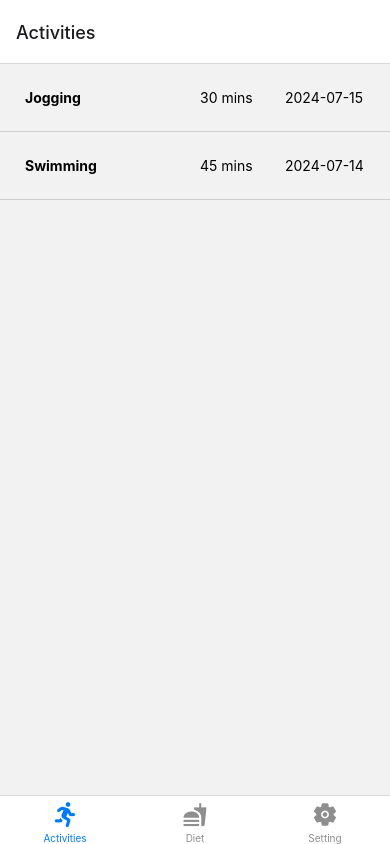
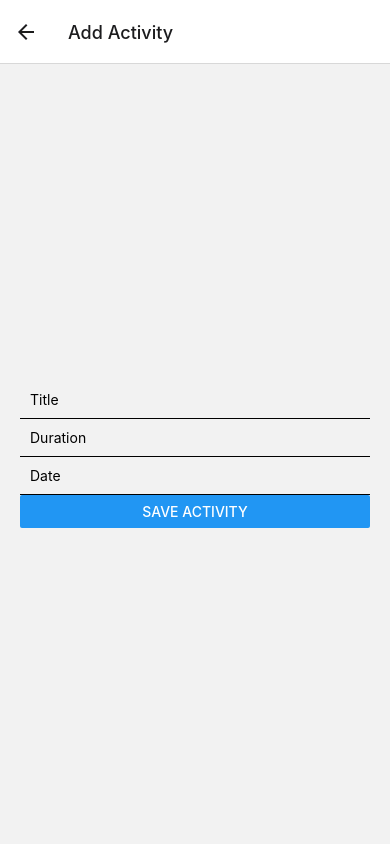
Before and after one commit to psyvalvrave/CS5520_Assignment2, a React Native app: screen /ActivityForm in a window 390 px wide. Built offline with nearby package versions, Linux system fonts and the light colour scheme.

Commit message:
create the top right button to add, drop the text + and use icon instead

```diff
--- a/App.js
+++ b/App.js
@@ -3,6 +3,7 @@ import { NavigationContainer } from '@react-navigation/native';
 import { createBottomTabNavigator } from '@react-navigation/bottom-tabs';
 import { createNativeStackNavigator } from '@react-navigation/native-stack';
 import Activities from './Screens/Activities';
+import ActivityForm from './Screens/ActivityForm';
 import Diet from './Screens/Diet';
 import Setting from './Screens/Setting';
 import {Ionicons, FontAwesome5, MaterialCommunityIcons} from '@expo/vector-icons';
@@ -42,6 +43,9 @@ export default function App() {
     <NavigationContainer>
       <Stack.Navigator>
         <Stack.Screen name="Home" component={MyTabs} options={{ headerShown: false }}/>
+        <Stack.Screen name="Activities" component={Activities}/>
+        <Stack.Screen name="Diet" component={Diet}/>
+        <Stack.Screen name="ActivityForm" component={ActivityForm} options={{ title: 'Add Activity' }} />
       </Stack.Navigator>
     </NavigationContainer>
   );
--- /dev/null
+++ b/Components/HeaderButtonHolder.js
@@ -0,0 +1,27 @@
+import React from 'react';
+import { Pressable, StyleSheet, View } from 'react-native';
+import helper from '../Config/Helper';
+
+
+const headerButtonHolder = ({onPress, children, style }) => {
+    return (
+        <Pressable
+            onPress={onPress} style={[styles.buttonContainer, style]}
+            >
+                {children}
+            </Pressable>
+    );
+};
+
+const styles = StyleSheet.create({
+    buttonContainer: {
+        flexDirection: "row",
+        marginRight: helper.margin.headerButtonRight,
+        alignContent:"center",
+        justifyContent:"flex-end",
+        width: "25%",
+        height: "80%",
+    },
+});
+
+export default headerButtonHolder;
--- /dev/null
+++ b/Components/InputField.js
@@ -0,0 +1,27 @@
+import React from 'react';
+import { TextInput, StyleSheet } from 'react-native';
+import helper from '../Config/Helper';
+
+const InputField = ({ value, onChangeText, placeholder, onBlur, keyboardType, style}) => {
+    return (
+        <TextInput
+        style={[styles.input, style]}
+        value={value}
+        onChangeText={onChangeText}
+        placeholder={placeholder}
+        onBlur={onBlur}
+        keyboardType={keyboardType}
+        />
+    );
+};
+
+const styles = StyleSheet.create({
+    input: {
+        borderBottomColor: helper.color.inputBottomBorder,
+        borderBottomWidth: 1,
+        padding: helper.padding.input,
+        width: '100%',
+    },
+});
+
+export default InputField;
--- /dev/null
+++ b/Components/TextHeaderButton.js
@@ -0,0 +1,20 @@
+import React from 'react';
+import { Text, StyleSheet } from 'react-native';
+import helper from '../Config/Helper';
+
+const TextHeaderButton = ({ children, style }) => {
+    return (
+        <Text style={[styles.headerButton, style]}>
+        {children}
+        </Text>
+    );
+};
+
+const styles = StyleSheet.create({
+    headerButton: {
+        fontSize: helper.fontSize.headerButton,
+        marginRight: helper.margin.headerButton,
+    },
+});
+
+export default TextHeaderButton;
--- a/Config/Helper.js
+++ b/Config/Helper.js
@@ -1,6 +1,8 @@
 //This is a helper file
 const helper = {
     color:{
+        headerButton: "black",
+        inputBottomBorder: "black",
         pressedBackgroundColor: '#ddd',
         pressedDefaultBackgroundColor: "purple",
         borderBottomColor: '#ccc',
@@ -9,13 +11,17 @@ const helper = {
     fontSize:{
         title: 14,
         general: 14,
+        headerButton: 24,
     },
     padding:{
         listItemContainer:20,
         text: 5,
+        input: 10,
     },
     margin:{
         listItemContainer: 5,
+        headerButtonRight: 5,
+        headerButton: 2,
     }
 };
 
--- a/Screens/Activities.js
+++ b/Screens/Activities.js
@@ -1,18 +1,31 @@
 import React, {useLayoutEffect} from 'react';
-import { View } from 'react-native';
+import { View, Button  } from 'react-native';
 import ItemsList from '../Components/ItemsList';
+import { FontAwesome5, AntDesign  } from '@expo/vector-icons';
+import HeaderButtonHolder from '../Components/HeaderButtonHolder';
+import TextHeaderButton from '../Components/TextHeaderButton';
+import helper from '../Config/Helper';
 
-const activitiesData = [
-  { id: Math.random(), title: 'Jogging', duration: '30 mins', date: '2024-07-15' },
-  { id: Math.random(), title: 'Swimming', duration: '45 mins', date: '2024-07-14' },
-];
+const Activities = ({ navigation }) => {
+  const activitiesData = [
+    { id: Math.random(), title: 'Jogging', duration: '30 mins', date: '2024-07-15' },
+    { id: Math.random(), title: 'Swimming', duration: '45 mins', date: '2024-07-14' },
+  ];
 
-
-const handlePress = (item) => {
-    console.log('Selected Activity', `Title: ${item.title}`);
+  const handlePress = (item) => {
+    navigation.navigate('ActivityForm', { activity: item });
   };
 
-const Activities = () => {
+  useLayoutEffect(() => {
+    navigation.setOptions({
+      headerRight: () => (
+        <HeaderButtonHolder onPress={() => navigation.navigate('ActivityForm')}>
+          <AntDesign name="plus" size={helper.fontSize.headerButton} color={helper.color.headerButton} />
+          <FontAwesome5 name="running" size={helper.fontSize.headerButton} color={helper.color.headerButton} />
+        </HeaderButtonHolder>
+      )
+    });
+  }, [navigation]);
   return (
     <View style={{ flex: 1 }}>
       <ItemsList items={activitiesData} itemType="activity" onPressItem={handlePress}/>
--- /dev/null
+++ b/Screens/ActivityForm.js
@@ -0,0 +1,46 @@
+import React, { useState } from 'react';
+import { View, Button, StyleSheet } from 'react-native';
+import InputField from '../Components/InputField';
+
+const ActivityForm = ({ navigation, route }) => {
+  const [title, setTitle] = useState(route.params?.activity?.title || '');
+  const [duration, setDuration] = useState(route.params?.activity?.duration || '');
+  const [date, setDate] = useState(route.params?.activity?.date || '');
+
+  const handleSubmit = () => {
+    // Here you would handle saving the activity to your state or backend
+    alert('Activity Saved!');
+    navigation.goBack();
+  };
+
+  return (
+    <View style={styles.container}>
+      <InputField
+        placeholder="Title"
+        value={title}
+        onChangeText={setTitle}
+      />
+      <InputField
+        placeholder="Duration"
+        value={duration}
+        onChangeText={setDuration}
+      />
+      <InputField
+        placeholder="Date"
+        value={date}
+        onChangeText={setDate}
+      />
+      <Button title="Save Activity" onPress={handleSubmit} />
+    </View>
+  );
+};
+
+const styles = StyleSheet.create({
+  container: {
+    flex: 1,
+    padding: 20,
+    justifyContent: 'center',
+  }
+});
+
+export default ActivityForm;
--- a/Screens/Diet.js
+++ b/Screens/Diet.js
@@ -1,7 +1,8 @@
 import React from 'react';
 import { View } from 'react-native';
 import ItemsList from '../Components/ItemsList';
-import {FontAwesome5} from '@expo/vector-icons';
+
+const Diet = () => {
 
   const dietData = [
     { id: 1, title: 'Oatmeal', date: '2024-07-18', time: '07:30 AM' },
@@ -11,8 +12,6 @@ const dietData = [
   const handlePress = (item) => {
     console.log('Selected Diet', `Title: ${item.title}`);
   };
-
-const Diet = () => {
   return (
     <View style={{ flex: 1 }}>
       <ItemsList items={dietData} itemType="diet" onPressItem={handlePress}/>
```
Lines whose indentation alone changed are shown as unchanged.
